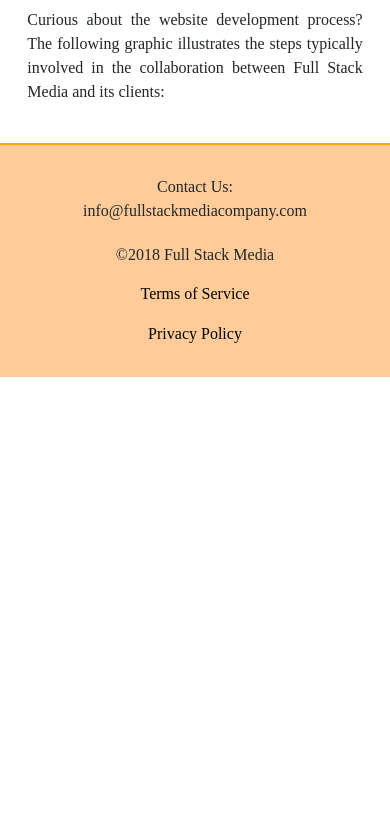
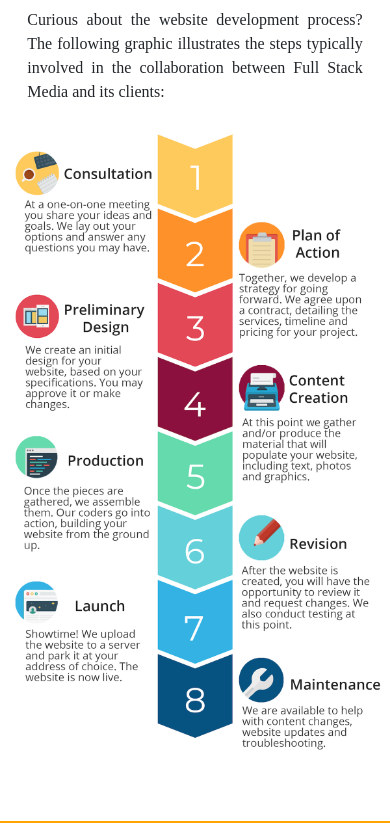
Before and after one commit to yirklum/portfolio-website, a website: page public/website-development.html in a window 390 px wide. Shown: the part 2461-3284 px from the top of the page. Before the commit the page ends 2838 px from the top, so only its background shows below. Drawn offline with nearby package versions, Linux system fonts and the light colour scheme; a web font is replaced by a local one.

Commit message:
fixed development process graphic

```diff
--- a/public/css/style.css
+++ b/public/css/style.css
@@ -265,6 +265,10 @@
   margin: 3% 7%;
 }
 
+#development-process-mobile {
+  display: none;
+}
+
 /*Terms of Service/Privacy Policy*/
 
 .page-content {
@@ -904,6 +908,17 @@
     width: 80%;
     margin: 25px auto;
   }
+
+  /*Website Development*/
+
+  #development-process-mobile {
+    display: block;
+  }
+
+  #development-process-mobile img {
+    width: 85%;
+    margin-left: 8%;
+  }
 }
 
 @media (max-width: 767px) {
@@ -1252,6 +1267,13 @@
     width: 90%;
     margin-left: 5%;
   }
+
+  /*Website Development*/
+
+  #development-process-mobile img {
+    width: 90%;
+    margin-left: 6%;
+  }
 }
 
 
@@ -1386,6 +1408,13 @@
   .contact-info {
     padding-top: 15px;
   }
+
+  /*Website Development*/
+
+  #development-process-mobile img {
+    width: 100%;
+    margin-left: 0;
+  }
 }
 
 @media(max-width: 442px) {
--- a/public/website-development.html
+++ b/public/website-development.html
@@ -37,9 +37,9 @@
                             <a class="nav-link font-weight-bold px-3" href="services.html">Services</a>
                         </li>
 
-                        <li class="nav-item">
+                        <!-- <li class="nav-item">
                             <a class="nav-link font-weight-bold px-3" href="client-reviews.html">Reviews</a>
-                        </li>
+                        </li> -->
 
                         <li class="nav-item">
                             <a class="nav-link font-weight-bold px-3" href="contact.html">Contact</a>
@@ -125,6 +125,10 @@
                 <img src="graphics/development-process-graphic.png">
             </div>
 
+            <div id="development-process-mobile">
+                <img src="graphics/development-process-mobile.png">
+            </div>
+
             <footer class="clear">
                 <div class="footer-text">
                     <div class="row">
```
Also changed, not shown: public/about.html (+2 -2 lines), public/branding-and-promotion.html (+2 -2 lines), public/contact.html (+6 -10 lines), public/content-writing.html (+2 -2 lines), public/graphic-design.html (+2 -2 lines), public/index.html (+2 -2 lines), public/multimedia-production.html (+2 -2 lines), public/privacy-policy.html (+2 -2 lines), public/services.html (+2 -2 lines), public/terms-of-service.html (+2 -2 lines), public/graphics/development-process-mobile.png (added), public/graphics/services-flower-graphic-mobile.png.
